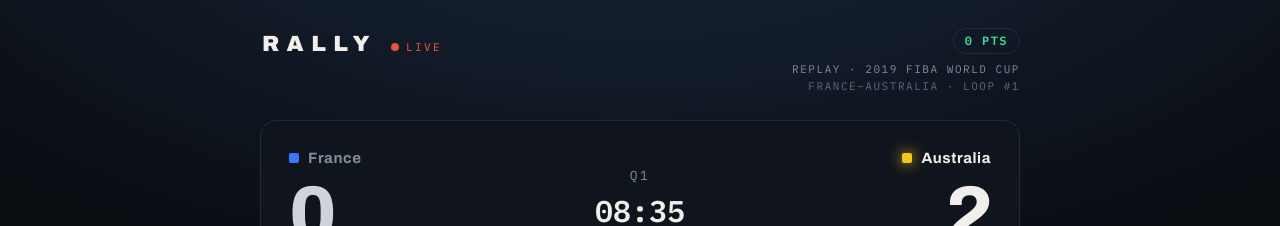
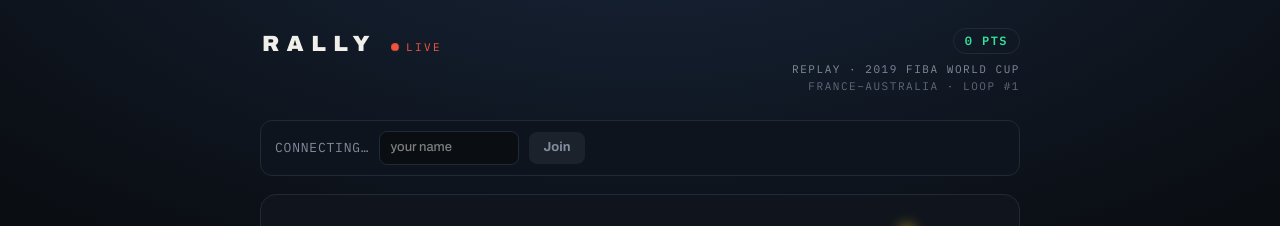
Before and after one commit to Aylay/rally, a Next.js app in the folder apps/web/: page / in a window 1280 px wide. Shown: the top 226 px of the page. Built offline with nearby package versions, Linux system fonts and the light colour scheme; no server answers.

Commit message:
feat: live presence UI (websocket roster, join, name-taken retry, auto-reconnect)

```diff
--- /dev/null
+++ b/apps/web/app/Presence.tsx
@@ -0,0 +1,137 @@
+"use client";
+// Rally — A2 : présence live (WebSocket). Composant ISOLÉ : toute la logique WS vit ici,
+// page.tsx ne fait que <Presence />. Additif pur : ne touche ni l'horloge ni le scoreboard.
+//
+// Cycle de vie :
+//   1) on ouvre le socket au montage (connecting)
+//   2) l'utilisateur choisit un pseudo → {action:"join", name}
+//   3) le serveur diffuse le roster → si mon pseudo y est, je suis "joined"
+//      (ou {type:"name_taken"} → on redemande)
+//   4) si le socket tombe, on se reconnecte (backoff) et on re-claim le pseudo.
+// Pas d'URL / socket mort → le composant se masque (fallback gracieux : le reste de l'app tourne).
+import { useEffect, useRef, useState } from "react";
+
+const WS_URL = process.env.NEXT_PUBLIC_RALLY_WS_URL;
+const C = { panel: "#0e141d", line: "#202a38", ink: "#f1efe9", muted: "#828c9c", live: "#ff5640", win: "#34e29a" };
+
+type Status = "off" | "connecting" | "connected" | "joining" | "joined" | "taken";
+
+export default function Presence() {
+  const [status, setStatus] = useState<Status>(WS_URL ? "connecting" : "off");
+  const [roster, setRoster] = useState<string[]>([]);
+  const [name, setName] = useState("");
+  const [me, setMe] = useState<string | null>(null);
+
+  const wsRef = useRef<WebSocket | null>(null);
+  const meRef = useRef<string | null>(null);   // miroir de `me` pour le re-claim après reconnexion
+  const retryRef = useRef(0);                    // compteur de backoff
+  const byUsRef = useRef(false);                 // fermeture volontaire (unmount) → pas de reconnexion
+
+  useEffect(() => {
+    if (!WS_URL) return;
+    byUsRef.current = false;
+
+    function connect() {
+      const ws = new WebSocket(WS_URL as string);
+      wsRef.current = ws;
+
+      ws.onopen = () => {
+        retryRef.current = 0;
+        // Reconnexion : si on avait déjà un pseudo, on le re-réclame automatiquement.
+        if (meRef.current) { setStatus("joining"); ws.send(JSON.stringify({ action: "join", name: meRef.current })); }
+        else setStatus("connected");
+      };
+
+      ws.onmessage = (ev) => {
+        let msg: { type?: string; players?: string[]; name?: string };
+        try { msg = JSON.parse(ev.data); } catch { return; }
+
+        if (msg.type === "roster") {
+          setRoster(msg.players ?? []);
+          // Mon pseudo est dans le roster → ma réservation a réussi, je suis dedans.
+          if (meRef.current && msg.players?.includes(meRef.current)) setStatus("joined");
+        } else if (msg.type === "name_taken") {
+          meRef.current = null; setMe(null); setStatus("taken");   // on garde `name` dans l'input pour retenter
+        }
+      };
+
+      ws.onerror = () => { try { ws.close(); } catch {} };
+
+      ws.onclose = () => {
+        if (byUsRef.current) return;                 // unmount volontaire : on ne reconnecte pas
+        setStatus("connecting");
+        const delay = Math.min(2000 * 2 ** retryRef.current++, 15000); // 2s, 4s, 8s… plafonné 15s
+        window.setTimeout(connect, delay);
+      };
+    }
+
+    connect();
+    return () => { byUsRef.current = true; wsRef.current?.close(); };
+  }, []);
+
+  function join() {
+    const n = name.trim();
+    const ws = wsRef.current;
+    if (!n || !ws || ws.readyState !== WebSocket.OPEN) return;
+    meRef.current = n; setMe(n); setStatus("joining");
+    ws.send(JSON.stringify({ action: "join", name: n }));
+  }
+
+  if (!WS_URL) return null; // fallback gracieux : rien à afficher si le WS n'est pas configuré
+
+  const joined = status === "joined";
+  const others = roster.filter((r) => r !== me);
+  const canJoin = !!name.trim() && (status === "connected" || status === "taken");
+
+  const wrap: React.CSSProperties = {
+    display: "flex", alignItems: "center", gap: 10, flexWrap: "wrap",
+    background: C.panel, border: `1px solid ${C.line}`, borderRadius: 12,
+    padding: "10px 14px", marginBottom: 18, minHeight: 22,
+  };
+  const mono: React.CSSProperties = { fontFamily: "'IBM Plex Mono', monospace" };
+
+  if (joined) {
+    return (
+      <div style={wrap}>
+        <span style={{ display: "inline-flex", alignItems: "center", gap: 7, ...mono, fontSize: 12, letterSpacing: "0.1em", color: C.win }}>
+          <span style={{ width: 8, height: 8, borderRadius: 99, background: C.win }} />
+          {roster.length} WATCHING
+        </span>
+        <span style={{ color: C.muted, fontSize: 13 }}>
+          <b style={{ color: C.ink }}>{me}</b><span style={{ color: C.muted }}> (you)</span>
+          {others.length > 0 && <> · {others.join(" · ")}</>}
+        </span>
+      </div>
+    );
+  }
+
+  return (
+    <div style={wrap}>
+      <span style={{ color: C.muted, fontSize: 13, ...mono, letterSpacing: "0.06em" }}>
+        {status === "connecting" ? "CONNECTING…" : "JOIN THE LIVE GAME"}
+      </span>
+      <input
+        value={name}
+        onChange={(e) => setName(e.target.value)}
+        onKeyDown={(e) => e.key === "Enter" && join()}
+        placeholder="your name"
+        maxLength={20}
+        disabled={status === "connecting" || status === "joining"}
+        style={{ background: "#0a0d12", border: `1px solid ${C.line}`, borderRadius: 8, color: C.ink,
+                 padding: "6px 10px", fontSize: 13, outline: "none", width: 140 }}
+      />
+      <button
+        onClick={join}
+        disabled={!canJoin}
+        style={{ background: canJoin ? C.ink : "#1b222c", color: canJoin ? "#0a0d12" : C.muted,
+                 border: "none", borderRadius: 8, padding: "6px 14px", fontSize: 13, fontWeight: 700,
+                 cursor: canJoin ? "pointer" : "default" }}
+      >
+        {status === "joining" ? "Joining…" : "Join"}
+      </button>
+      {status === "taken" && (
+        <span style={{ color: C.live, fontSize: 12 }}>that name is taken — try another.</span>
+      )}
+    </div>
+  );
+}
--- a/apps/web/app/page.tsx
+++ b/apps/web/app/page.tsx
@@ -1,4 +1,5 @@
 "use client";
+import Presence from "./Presence";
 
 import { useState, useEffect } from "react";
 import { SEED_EVENTS, deriveState, resolve } from "@rally/engine";
@@ -196,6 +197,8 @@
           </div>
         </header>
 
+        <Presence />
+
         <section style={{ background: C.panel, border: `1px solid ${C.line}`, borderRadius: 16, padding: "26px 28px 30px" }}>
           <div style={{ display: "grid", gridTemplateColumns: "1fr auto 1fr", alignItems: "center", gap: 14 }}>
             {TEAMS.map((t, i) => {
```
